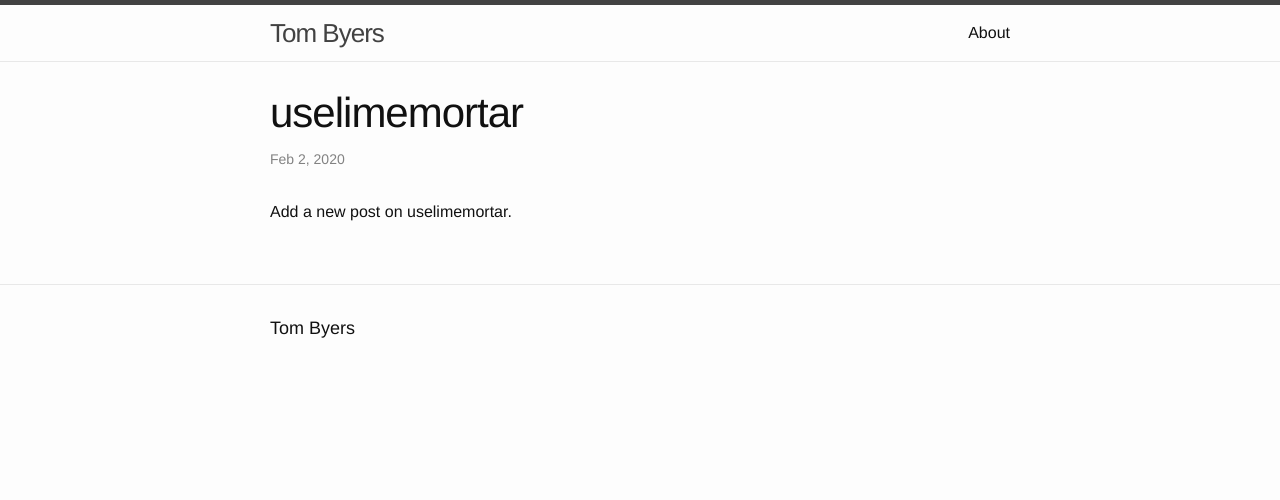
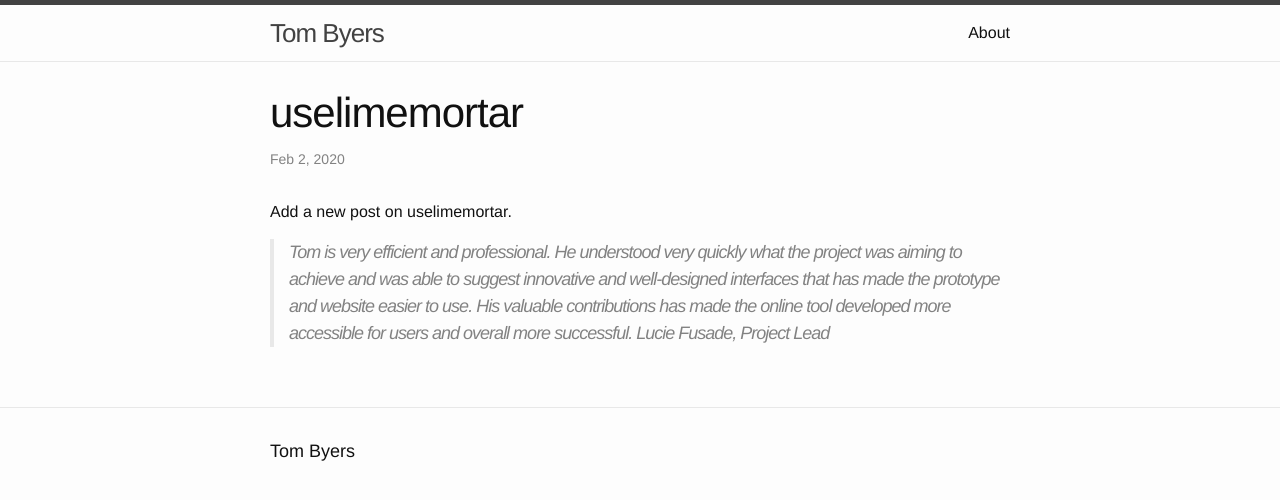
Before and after one commit to tombyers/tombyers.github.io, a Jekyll site: the page built from _work/uselimemortar.markdown, in a window 1280 px wide. Shown: the top 500 px of the page. Built offline with Jekyll 4.4.1, drawn with Linux system fonts in a browser that asks for light colours.

Commit message:
Updated Uselimemortar

```diff
--- a/_work/uselimemortar.markdown
+++ b/_work/uselimemortar.markdown
@@ -5,3 +5,6 @@ layout: post
 ---
 
 Add a new post on uselimemortar.
+
+> Tom is very efficient and professional. He understood very quickly what the project was aiming to achieve and was able to suggest innovative and well-designed interfaces that has made the prototype and website easier to use. His valuable contributions has made the online tool developed more accessible for users and overall more successful.
+Lucie Fusade, Project Lead
```
